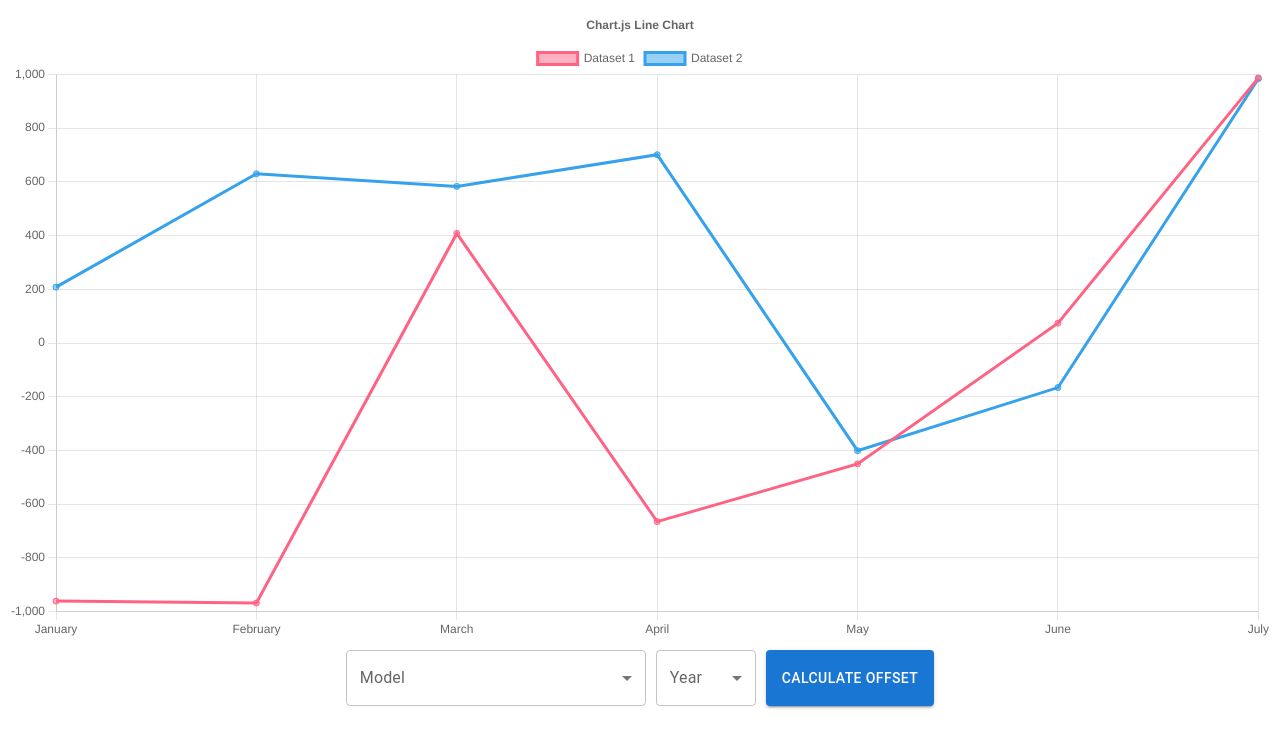
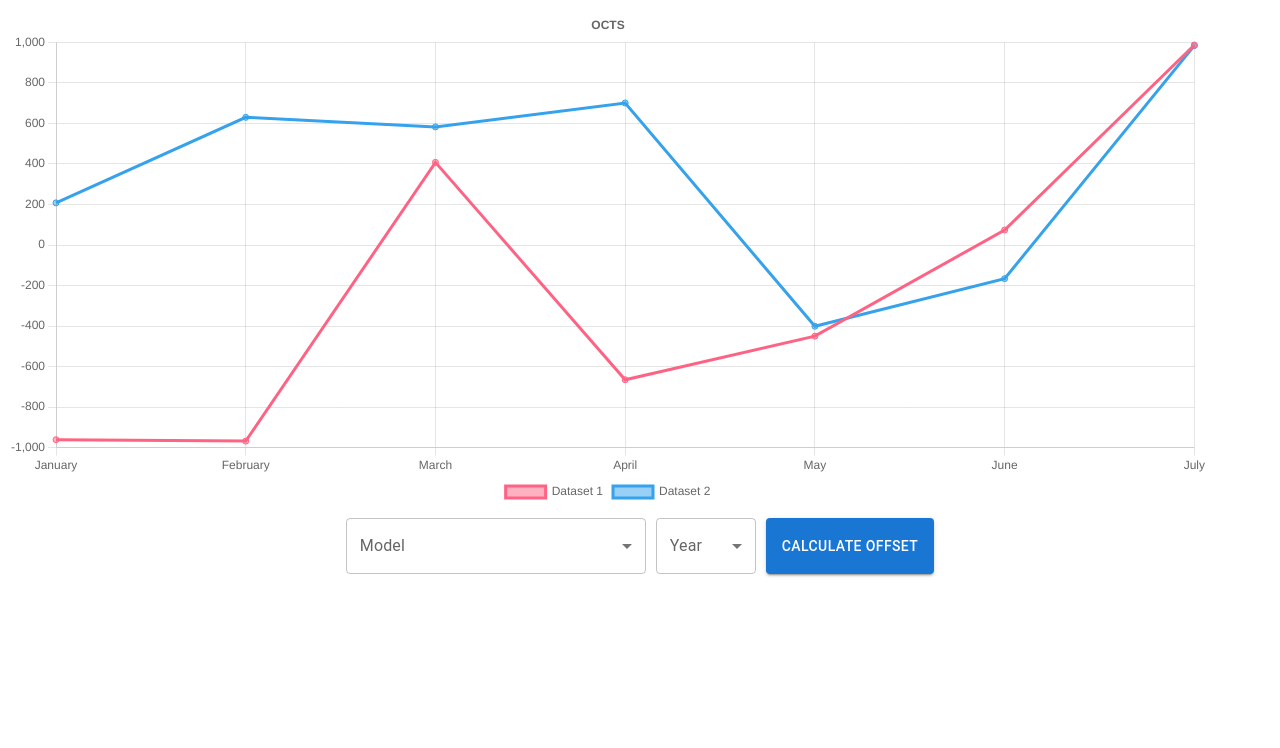
Before and after one commit to thomasmarwitz/react-plotting, a React (Create React App) app: page / in a window 1280 px wide. Shown: the top 748 px of the page. Built offline with nearby package versions, Linux system fonts and the light colour scheme.

Commit message:
set size

```diff
--- a/src/Graph.js
+++ b/src/Graph.js
@@ -22,15 +22,20 @@ ChartJS.register(
   Legend
 );
 
+const styles = {
+    "maxWidth": 1200,
+    "maxHeight": 500,
+}
+
 const options = {
   responsive: true,
   plugins: {
     legend: {
-      position: 'top',
+      position: 'bottom',
     },
     title: {
       display: true,
-      text: 'Chart.js Line Chart',
+      text: 'OCTS',
     },
   },
 };
@@ -56,5 +61,5 @@ const data = {
 };
 
 export default function Graph(props) {
-  return <Line options={options} data={data} />;
+  return <Line style={styles} options={options} data={data} />;
 }
```
